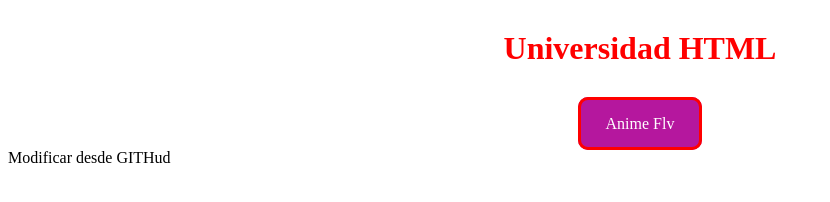
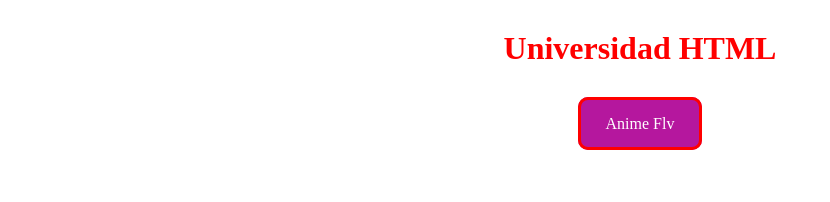
Before and after one commit to miguelgamacr7/-Links-como-Botones-en-HTML-y-CSS, a plain HTML site: page index.html in a window 1280 px wide. Shown: the whole page, without its empty margins (0-830 px from the left). Drawn offline with Linux system fonts and the light colour scheme.

Commit message:
ELIMINACION DE CODIGO GITHUB

```diff
--- a/index.html
+++ b/index.html
@@ -11,6 +11,5 @@
     <h1>Universidad HTML</h1>
     <br/>
    <div><a href="https://www3.animeflv.net/" target="_blank"/>Anime Flv</a></div>
-    <p> Modificar desde GITHud</p>
 </body>
 </html>
```
